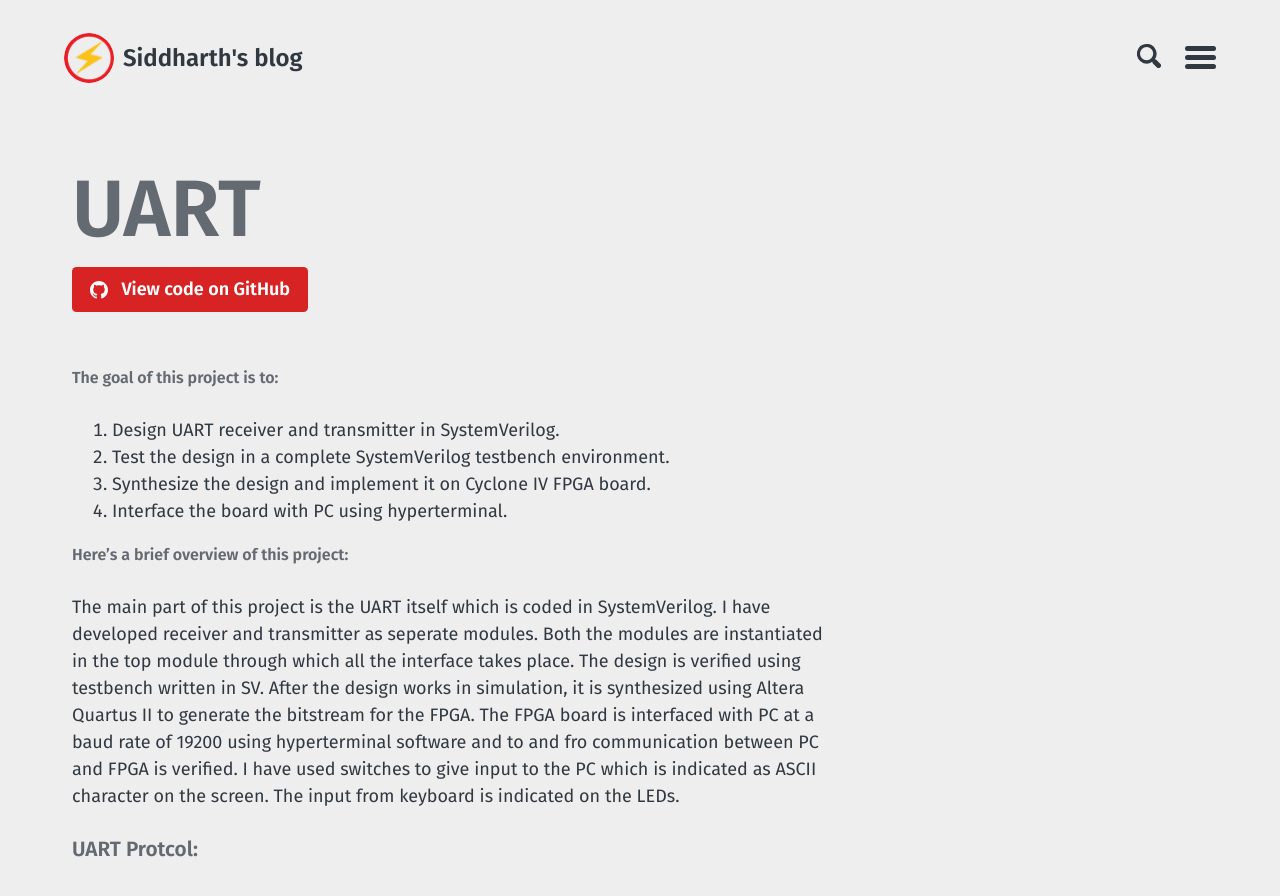
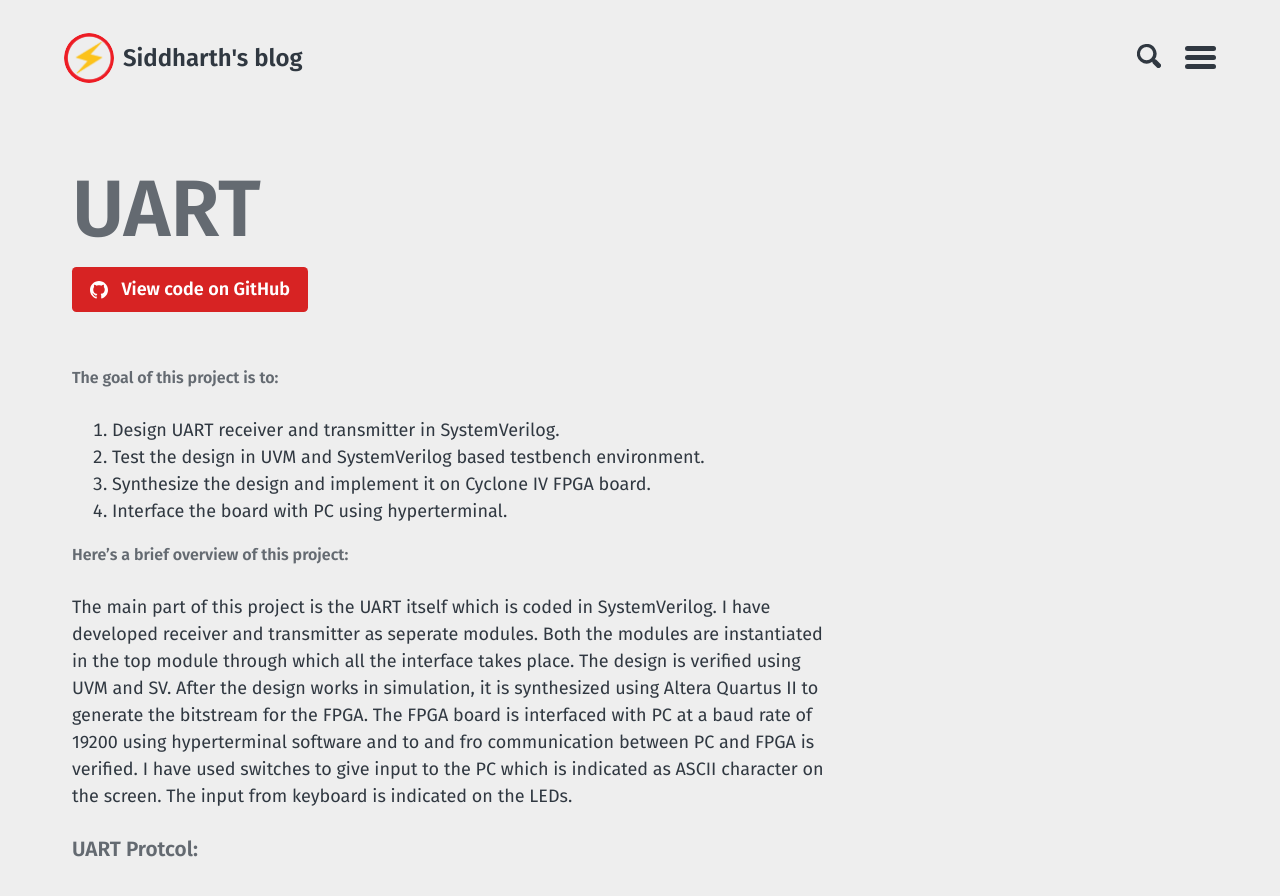
Before and after one commit to siddharth-pro/gitSiddharth.github.io, a Jekyll site: the page built from serialfpga.md, in a window 1280 px wide and 900 px high. Shown: the top 896 px of the window. Built offline with Jekyll 4.4.1, drawn with Linux system fonts in a browser that asks for light colours.

Commit message:
Update serialfpga.md

```diff
--- a/serialfpga.md
+++ b/serialfpga.md
@@ -11,12 +11,12 @@ actions:
 
 ##### The goal of this project is to:
 1. Design UART receiver and transmitter in SystemVerilog.
-2. Test the design in a complete SystemVerilog testbench environment.
+2. Test the design in UVM and SystemVerilog based testbench environment.
 3. Synthesize the design and implement it on Cyclone IV FPGA board.
 4. Interface the board with PC using hyperterminal.
 
 ##### Here's a brief overview of this project:
-The main part of this project is the UART itself which is coded in SystemVerilog. I have developed receiver and transmitter as seperate modules. Both the modules are instantiated in the top module through which all the interface takes place. The design is verified using testbench written in SV. After the design works in simulation, it is synthesized using Altera Quartus II to generate the bitstream for the FPGA. The FPGA board is interfaced with PC at a baud rate of 19200 using hyperterminal software and to and fro communication between PC and FPGA is verified. I have used switches to give input to the PC which is indicated as ASCII character on the screen. The input from keyboard is indicated on the LEDs.
+The main part of this project is the UART itself which is coded in SystemVerilog. I have developed receiver and transmitter as seperate modules. Both the modules are instantiated in the top module through which all the interface takes place. The design is verified using UVM and SV. After the design works in simulation, it is synthesized using Altera Quartus II to generate the bitstream for the FPGA. The FPGA board is interfaced with PC at a baud rate of 19200 using hyperterminal software and to and fro communication between PC and FPGA is verified. I have used switches to give input to the PC which is indicated as ASCII character on the screen. The input from keyboard is indicated on the LEDs.
 
 
 #### UART Protcol:
```
